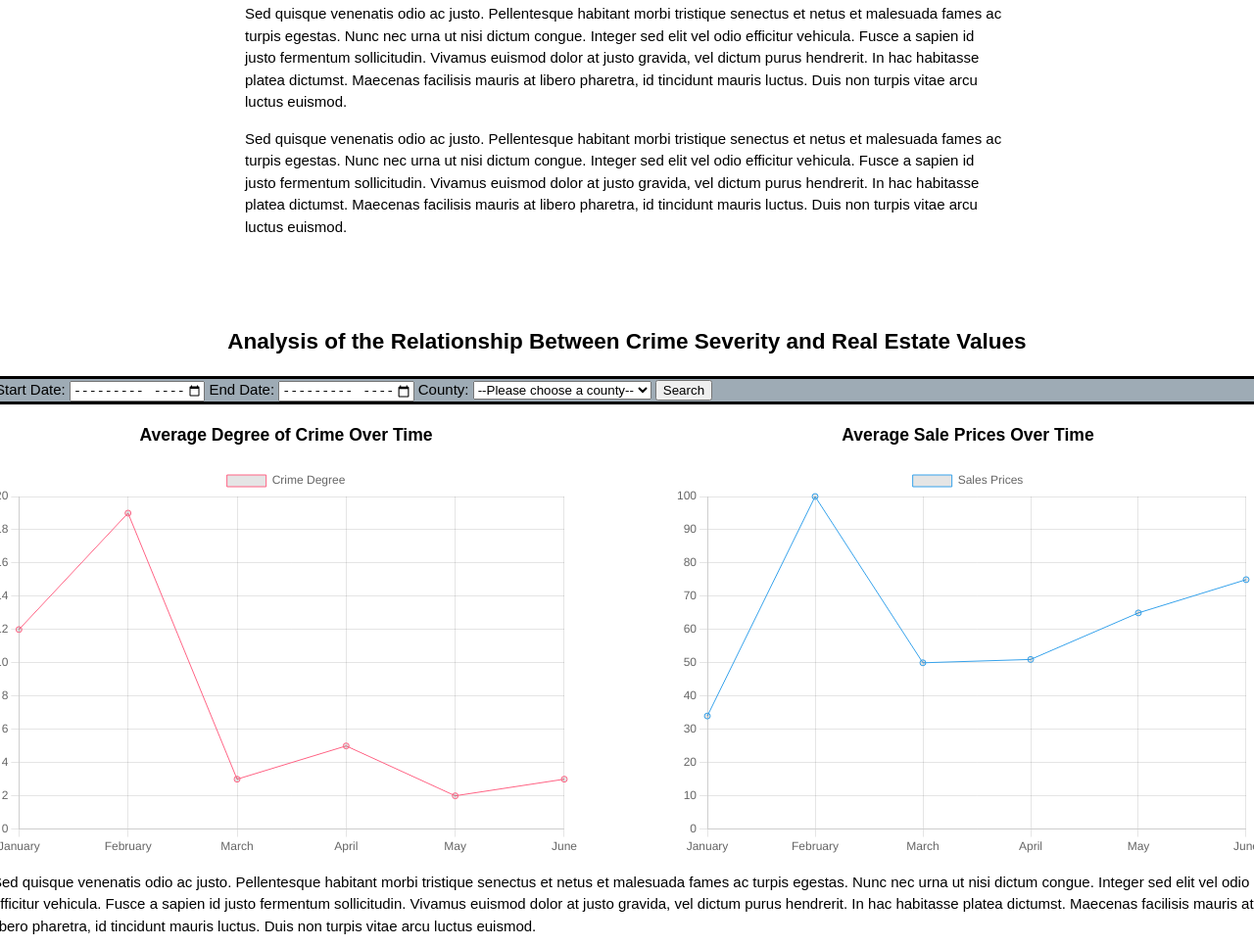
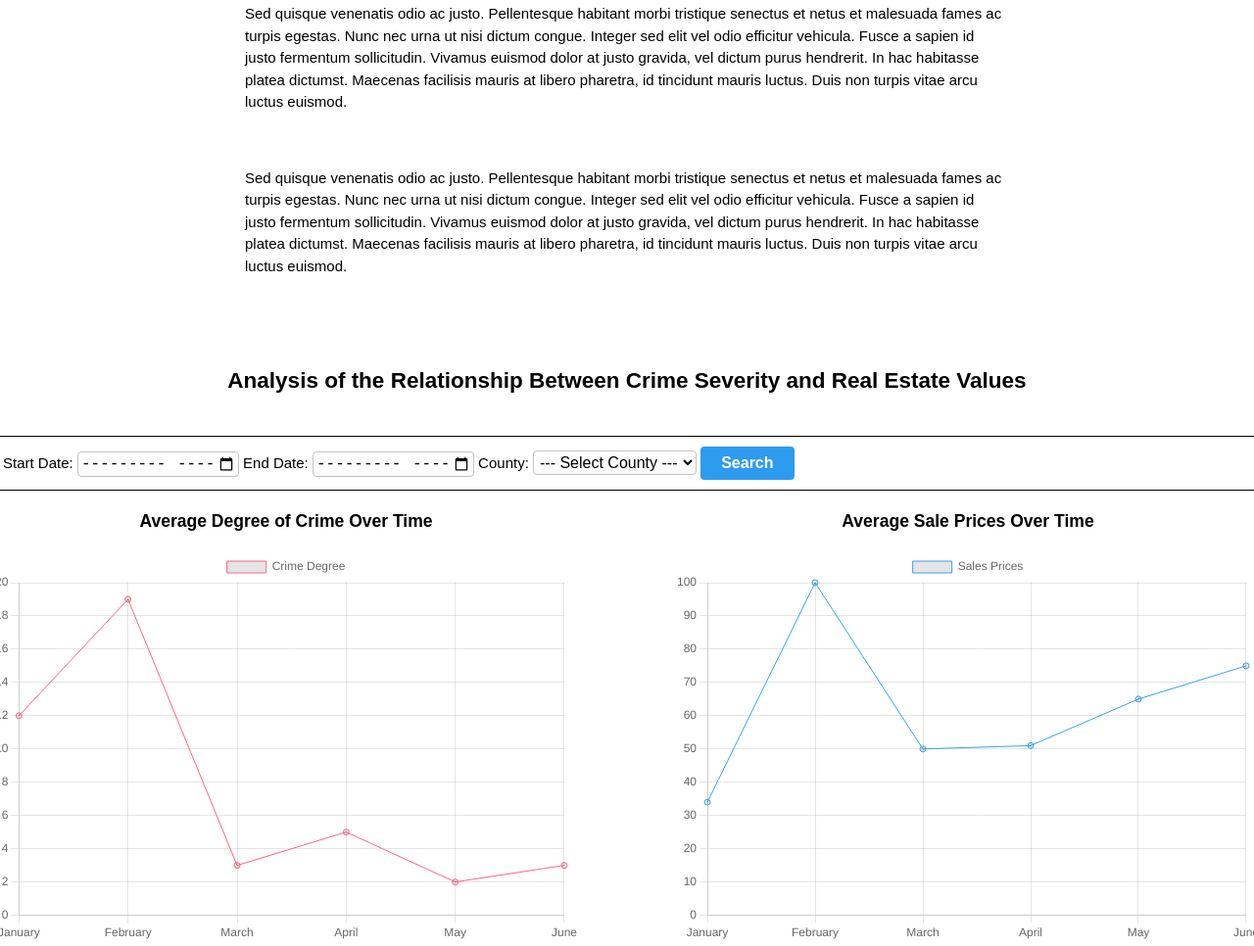
Before and after one commit to williamGarcia99x/Real_Estate_Explorer, a website: page App/Pages/neighborhood-safety.html in a window 1280 px wide. Shown: the part 578-1544 px from the top of the page at 98% size. Drawn offline with nearby package versions, Linux system fonts and the light colour scheme.

Commit message:
edited styles on  neighborhood page

```diff
--- a/App/Pages/neighborhood-safety.html
+++ b/App/Pages/neighborhood-safety.html
@@ -82,12 +82,12 @@
           />
 
           <label for="county-select">County:</label>
-          <select id="county-select" required>
-            <option value="">--Please choose a county--</option>
+          <select id="county" required>
+            <option value="">--- Select County ---</option>
             <option value="Miami-Dade">Miami-Dade</option>
           </select>
 
-          <input type="submit" value="Search" />
+          <input class="search-button" type="submit" value="Search" />
         </form>
         <div class="chart-block">
           <div>
--- a/App/css/styleNeighborhood.css
+++ b/App/css/styleNeighborhood.css
@@ -125,7 +125,9 @@ form.input-form {
   border-radius: 1px;
   border-color: #000000;
   border-style: solid;
-  background-color: #9eabb5;
+  border-width: 1px;
+  background-color: none;
+  padding: 10px;
 }
 
 main {
@@ -138,3 +140,34 @@ footer {
   background-color: #c5c3c4;
   text-align: center;
 }
+
+.deviation h2{
+  margin-bottom: 40px;
+}
+
+.search-button {
+  background-color: #2D9BF0;
+  border: 1px solid transparent;
+  border-radius: .25rem;
+  box-shadow: rgba(0, 0, 0, 0.02) 0 1px 3px 0;
+  box-sizing: border-box;
+  color: #fff;
+  cursor: pointer;
+  font-size: 16px;
+  font-weight: 600;
+  margin: 0;
+  padding: 7px 20px 7px 20px;
+}
+
+#county, #start-date, #end-date {
+  border: 1px solid #C5C3C4;
+  border-radius: 0.25em;
+  font-size: 16px;
+  cursor: pointer;
+  background-image: linear-gradient(to top, #f9f9f9, #fff 33%);
+  padding: 2px;
+}
+
+section p{
+  margin-top: 55px;
+}
```
